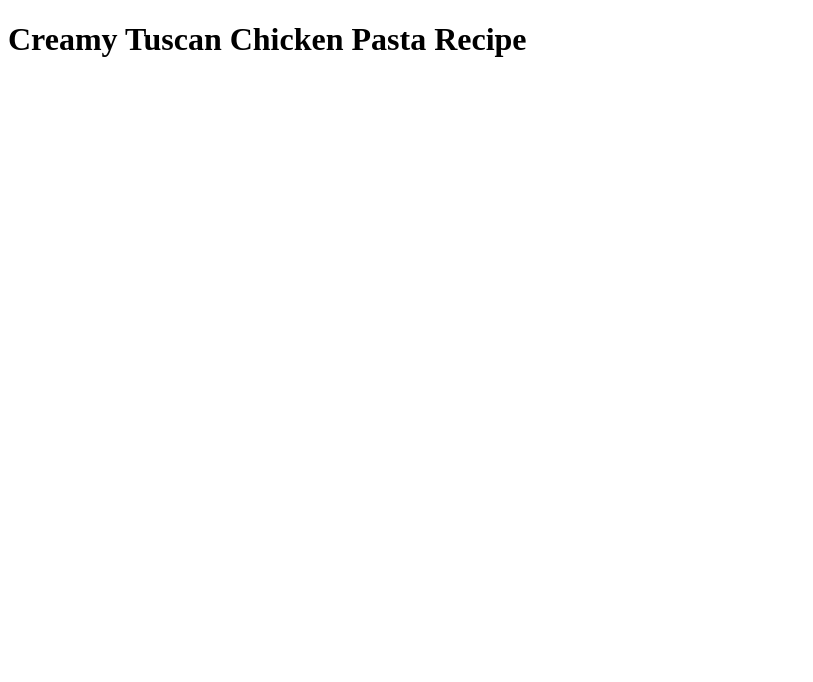
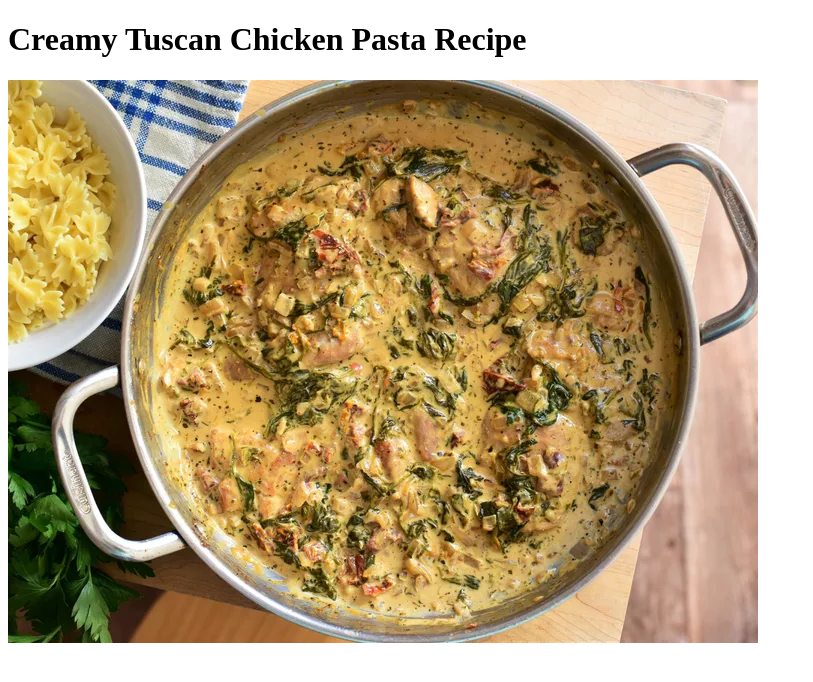
Before and after one commit to siyabongantontela/odin-recipes, a plain HTML site: page recipes/creamy-tuscan-chicken-pasta.html in a window 1280 px wide. Shown: the whole page, without its empty margins (0-813 px from the left). Drawn offline with Linux system fonts and the light colour scheme.

Commit message:
Add creamy tuscan chicken pasta image to document

```diff
--- a/recipes/creamy-tuscan-chicken-pasta.html
+++ b/recipes/creamy-tuscan-chicken-pasta.html
@@ -6,5 +6,6 @@
 </head>
 <body>
     <h1>Creamy Tuscan Chicken Pasta Recipe</h1>
+    <img src="../images/Creamy-Tuscan-Chicken-Pasta.webp" alt="A picture of a well finished creamy tuscan chicken pasta dish">
 </body>
 </html>
```
